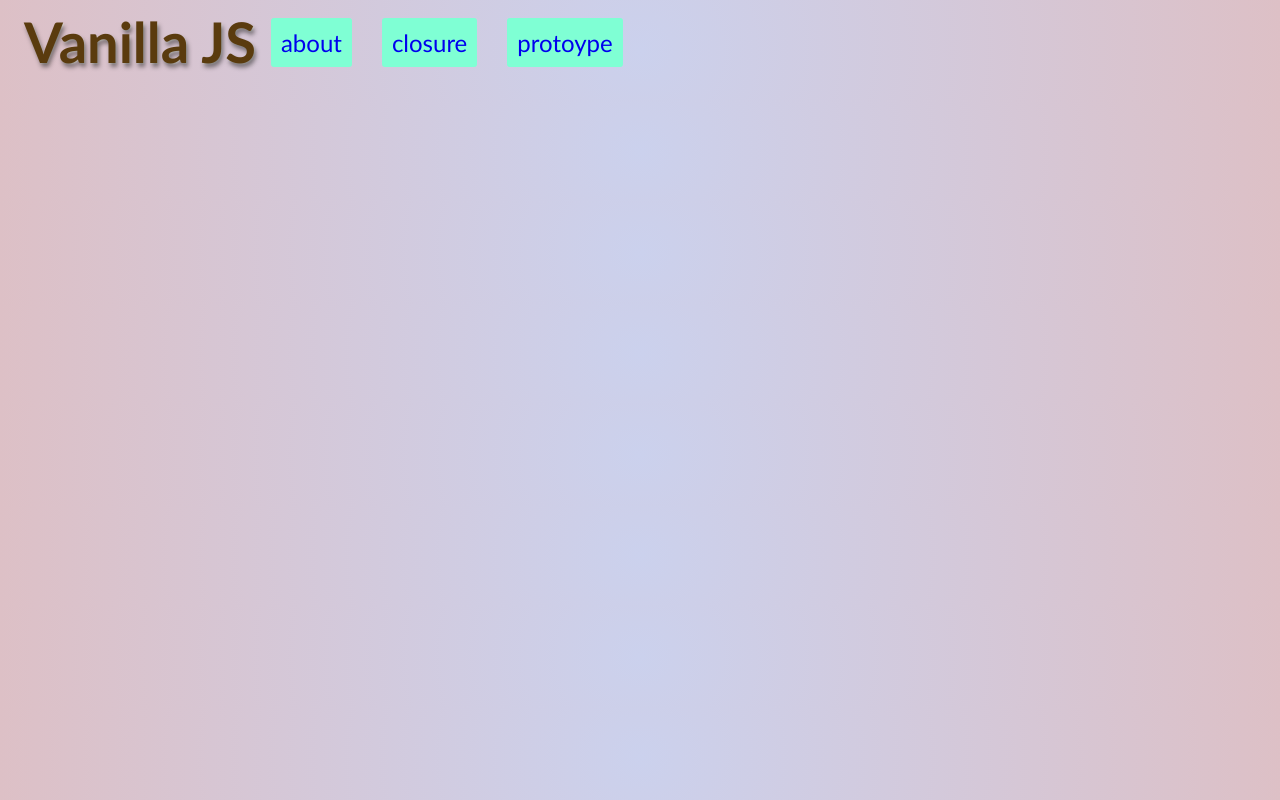
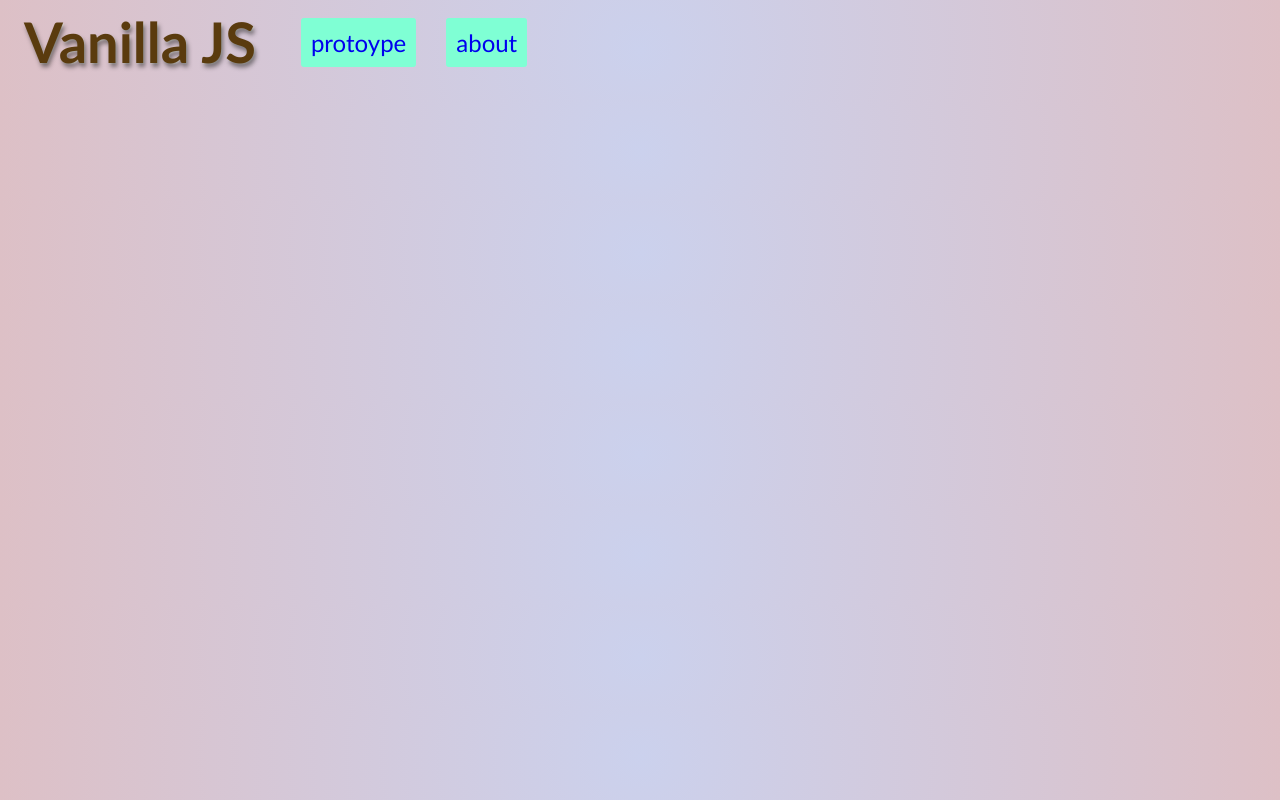
Before and after one commit to ChenPeleg/vanillajs, a website: page index.html in a window 1280 px wide. Drawn offline with Linux system fonts and the light colour scheme.

Commit message:
added dynamic links

```diff
--- a/index.html
+++ b/index.html
@@ -10,10 +10,8 @@
     <body>
         <header>
             <h3>Vanilla JS</h3>
-            <div class="link-container">
-                <a class="main-links" href="#about">about</a>
-                <a class="main-links" href="#closure">closure</a>
-                <a class="main-links" href="#protoype">protoype</a>
+            <div id="the-link-container" class="link-container">
+
             </div>
         </header>
 
--- a/js/main.js
+++ b/js/main.js
@@ -1,7 +1,7 @@
 import { Utils } from "./Utils/utils.js";
-import * as appComp from "./components/app-comp.js"
+//import * as appComp from "./components/app-comp.js"
 import { RouteModel } from "./models/routes-model.js";
-import { Routes, RoutesEnum } from "./models/routes.js";
+import { RoutesEnum } from "./models/routes.js";
 
 
 class mainApp {
@@ -12,8 +12,22 @@ class mainApp {
         window.addEventListener("popstate",
             this.popHandler
         );
+        this.createRouterLinks()
         this.setElementPointers()
+    }
+    createRouterLinks() {
 
+        const linkContainer =  /**@type {HTMLDivElement} */(document.querySelector('#the-link-container'));
+
+        Object.keys(RoutesEnum).forEach(routeName => {
+            const a = document.createElement('a');
+            a.className = 'main-links';
+            a.href = '#' + routeName;
+            a.innerHTML = routeName;
+            linkContainer.appendChild(a)
+
+            console.log(routeName)
+        })
     }
 
     popHandler(ev) {
--- a/js/models/routes.js
+++ b/js/models/routes.js
@@ -1,7 +1,7 @@
-import { Enum } from "../Utils/enum-class"
 
 
 export class RoutesEnum {
-    static Protoype = Symbol('Protoype');
+    static protoype = Symbol('Protoype');
     static about = Symbol('about');
+
 }
--- a/js/prototypes.js
+++ b/js/prototypes.js
@@ -1,6 +1,6 @@
 class ProtoTypes {
     constructor() {
-
+        this.isActiveRoute = false;
     }
 
     showChain(obj) {
--- a/style/main.css
+++ b/style/main.css
@@ -20,7 +20,8 @@ header {
 }
 
 h3 {
-    margin: 0px;
+
+    margin: 0px 30px 0px 0px;
     font-size: 3.5rem;
     color: rgb(90, 59, 14);
     text-shadow: 2px 4px 4px rgba(27, 27, 26, 0.5), 1px 1px 1px rgba(230, 241, 230, 0.5);
```
